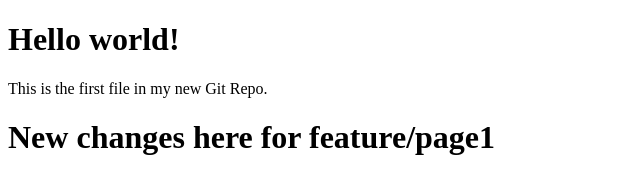
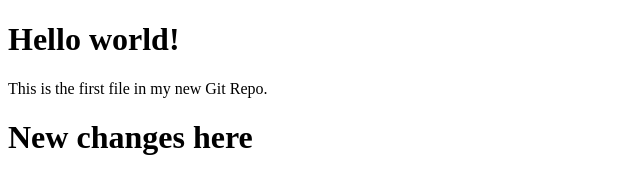
Before and after one commit to gitsourav/demo-html, a plain HTML site: page index.html in a window 1280 px wide. Shown: the whole page, without its empty margins (0-640 px from the left). Drawn offline with Linux system fonts and the light colour scheme.

Commit message:
Revert "page 1 updated"
This reverts commit 4fb8d2ba20c288db5189b01a30e754d3fa2814a4.

```diff
--- a/index.html
+++ b/index.html
@@ -7,7 +7,7 @@
 
 <h1>Hello world!</h1>
 <p>This is the first file in my new Git Repo.</p>
-  <h1>New changes here for feature/page1</h1>
+  <h1>New changes here</h1>
 
 </body>
 </html>
```
